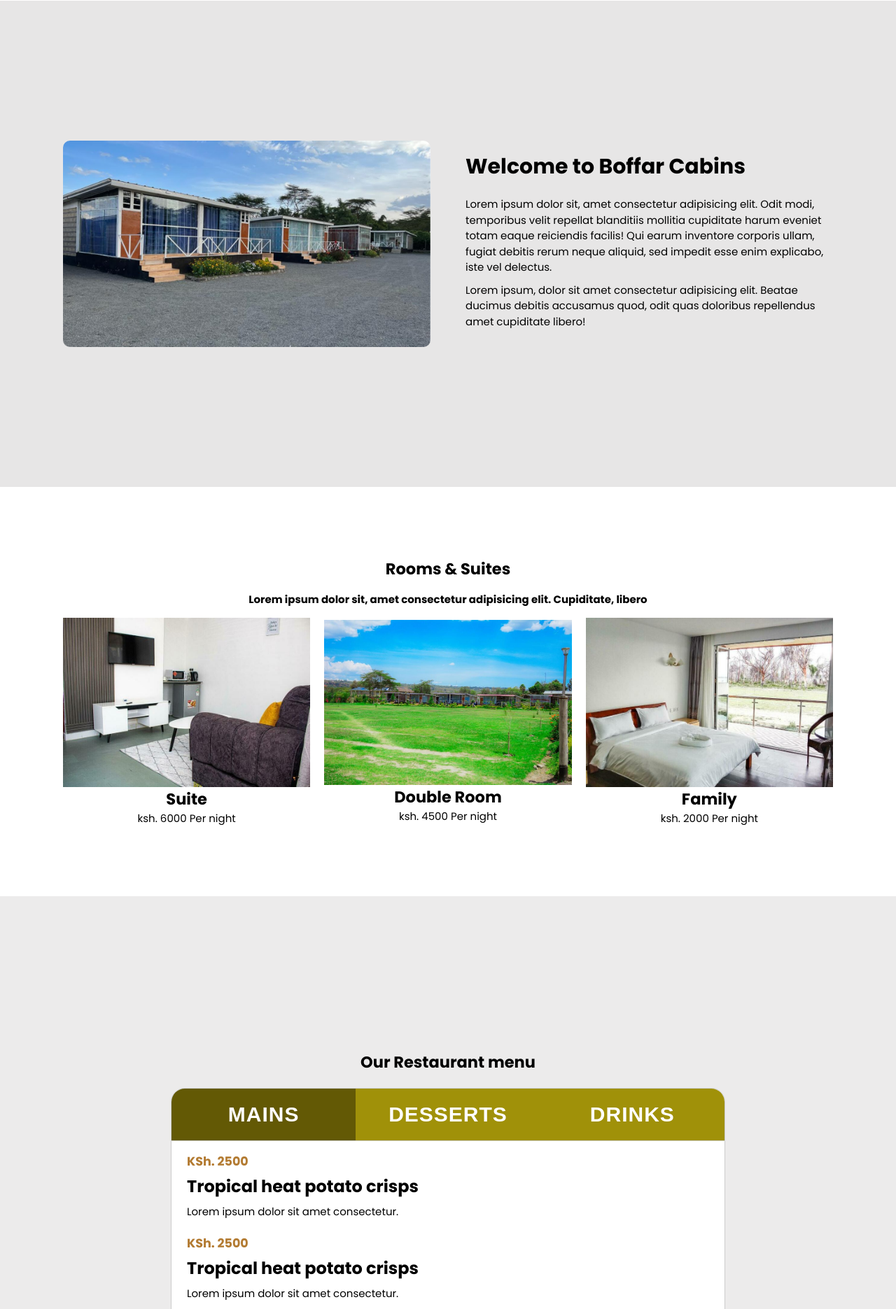
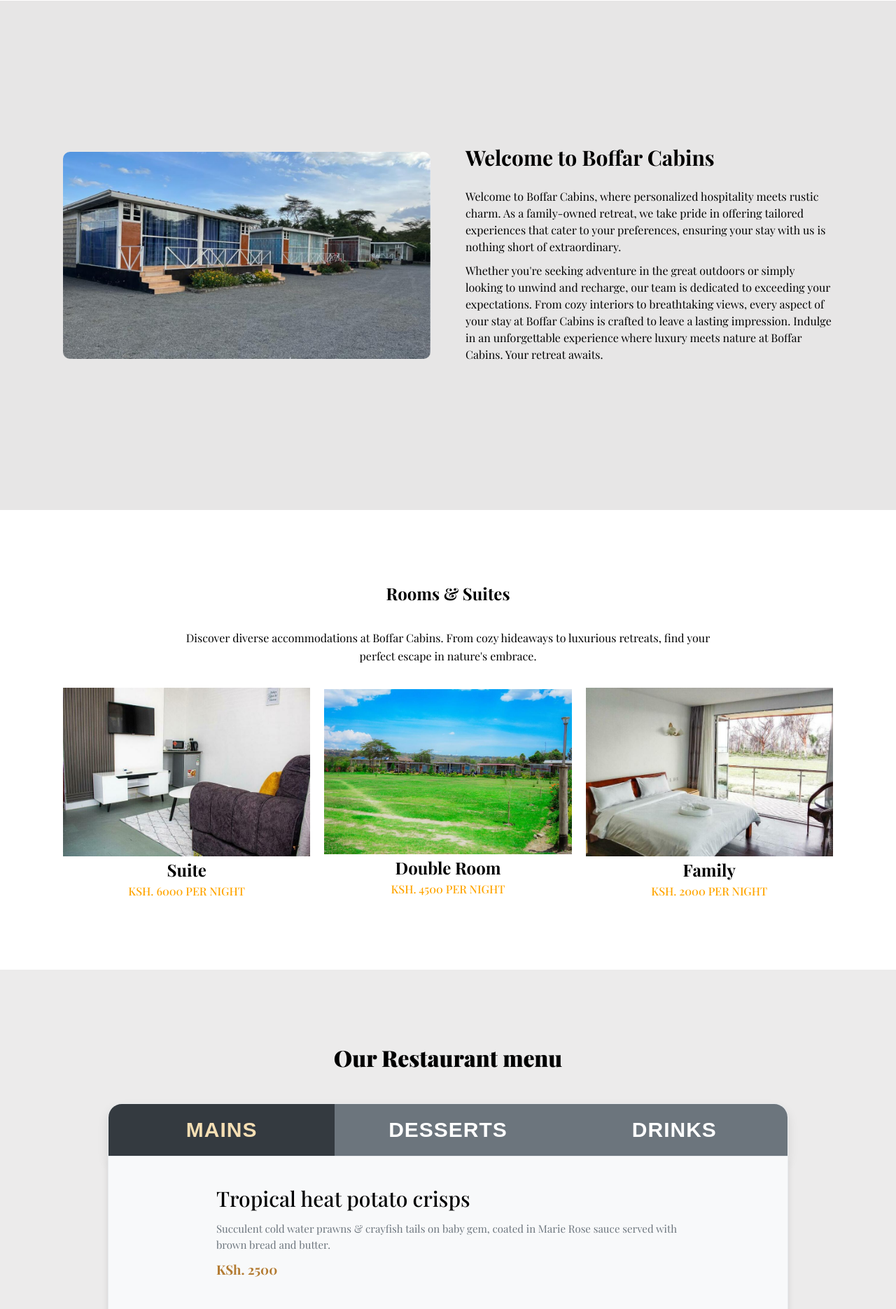
Before and after one commit to WangaiJM/boffar, a Django app: page / in a window 1280 px wide. Shown: the part 719-2590 px from the top of the page at 70% size. Run offline with Django 5.2, Linux system fonts and the light colour scheme; some libraries are stand-ins or nearby versions; grey boxes are pictures that could not be loaded.

Commit message:
adding content

```diff
--- a/pages/templates/index.html
+++ b/pages/templates/index.html
@@ -20,16 +20,18 @@
       <div class="about-description">
         <h2 class="title">Welcome to Boffar Cabins</h2>
         <p>
-          Lorem ipsum dolor sit, amet consectetur adipisicing elit. Odit modi,
-          temporibus velit repellat blanditiis mollitia cupiditate harum eveniet
-          totam eaque reiciendis facilis! Qui earum inventore corporis ullam,
-          fugiat debitis rerum neque aliquid, sed impedit esse enim explicabo,
-          iste vel delectus.
+          Welcome to Boffar Cabins, where personalized hospitality meets rustic
+          charm. As a family-owned retreat, we take pride in offering tailored
+          experiences that cater to your preferences, ensuring your stay with us
+          is nothing short of extraordinary.
         </p>
         <p>
-          Lorem ipsum, dolor sit amet consectetur adipisicing elit. Beatae
-          ducimus debitis accusamus quod, odit quas doloribus repellendus amet
-          cupiditate libero!
+          Whether you're seeking adventure in the great outdoors or simply
+          looking to unwind and recharge, our team is dedicated to exceeding
+          your expectations. From cozy interiors to breathtaking views, every
+          aspect of your stay at Boffar Cabins is crafted to leave a lasting
+          impression. Indulge in an unforgettable experience where luxury meets
+          nature at Boffar Cabins. Your retreat awaits.
         </p>
       </div>
     </div>
@@ -38,8 +40,8 @@
     <div class="container">
       <h2 class="title">Rooms & Suites</h2>
       <h4 class="features-subtitle">
-        Lorem ipsum dolor sit, amet consectetur adipisicing elit. Cupiditate,
-        libero
+        Discover diverse accommodations at Boffar Cabins. From cozy hideaways to
+        luxurious retreats, find your perfect escape in nature's embrace.
       </h4>
       <div class="feature-cards">
         <div class="feature-card">
@@ -78,32 +80,20 @@
 
       <div id="Tab1" class="tabcontent" style="display: block">
         <div class="menu-item">
-          <h3 class="price">KSh. 2500</h3>
           <h2 class="menu-title">Tropical heat potato crisps</h2>
           <p class="menu-description">
-            Lorem ipsum dolor sit amet consectetur.
+            Succulent cold water prawns & crayfish tails on baby gem, coated in
+            Marie Rose sauce served with brown bread and butter.
           </p>
+          <h3 class="price">KSh. 2500</h3>
         </div>
         <div class="menu-item">
-          <h3 class="price">KSh. 2500</h3>
-          <h2 class="menu-title">Tropical heat potato crisps</h2>
+          <h2 class="menu-title">Chicken Broccoli Penne</h2>
           <p class="menu-description">
-            Lorem ipsum dolor sit amet consectetur.
+            Oven-roasted seasoned chicken, fresh broccoli and penne tossed in a
+            creamy four cheese sauce. Served with warm Rustic Bread.
           </p>
-        </div>
-        <div class="menu-item">
-          <h3 class="price">KSh. 2500</h3>
-          <h2 class="menu-title">Tropical heat potato crisps</h2>
-          <p class="menu-description">
-            Lorem ipsum dolor sit amet consectetur.
-          </p>
-        </div>
-        <div class="menu-item">
-          <h3 class="price">KSh. 2500</h3>
-          <h2 class="menu-title">Tropical heat potato crisps</h2>
-          <p class="menu-description">
-            Lorem ipsum dolor sit amet consectetur.
-          </p>
+          <h3 class="price">KSh. 1400</h3>
         </div>
       </div>
 
--- a/pages/templates/rooms/index.html
+++ b/pages/templates/rooms/index.html
@@ -17,10 +17,7 @@
   <section id="features">
     <div class="container">
       <h2 class="title">Rooms & Suites</h2>
-      <h4 class="features-subtitle">
-        Lorem ipsum dolor sit, amet consectetur adipisicing elit. Cupiditate,
-        libero
-      </h4>
+      <h4 class="features-subtitle"></h4>
       <div class="feature-cards">
         <div class="feature-card">
           <img src="{% static 'images/img2.jpg' %}" alt="Suite" />
--- a/static/css/cta.css
+++ b/static/css/cta.css
@@ -8,5 +8,5 @@
 #cta .title {
   margin-bottom: 2rem;
   font-size: 4rem;
-  color: rgb(197, 28, 160);
+  color: var(--color-black);
 }
--- a/static/css/features.css
+++ b/static/css/features.css
@@ -13,3 +13,22 @@
   align-items: center;
   text-align: center;
 }
+
+.features-subtitle {
+  width: 70%;
+  margin: 2em auto;
+  font-weight: 400;
+}
+.room-price {
+  text-transform: uppercase;
+  color: var(--color-orange);
+  font-weight: 500;
+}
+/* Partnesr */
+
+#partners .title {
+  text-align: center;
+  margin: 2em 0;
+  font-size: 2em;
+  font-weight: 700;
+}
--- a/static/css/reset.css
+++ b/static/css/reset.css
@@ -1,40 +1,112 @@
-@import url("https://fonts.googleapis.com/css2?family=Poppins:wght@400;700&display=swap");
+@import url("https://fonts.googleapis.com/css2?family=Playfair+Display:wght@400;500;700;900&display=swap");
 
 :root {
-  --txt-link: white;
+  /* Primary Colors */
+  --color-wheat: #f5deb3;
+  --color-white: #ffffff;
+  --color-black: #000000;
+
+  /* Grays */
+  --color-gray-100: #f8f9fa;
+  --color-gray-200: #e9ecef;
+  --color-gray-300: #dee2e6;
+  --color-gray-400: #ced4da;
+  --color-gray-500: #adb5bd;
+  --color-gray-600: #6c757d;
+  --color-gray-700: #495057;
+  --color-gray-800: #343a40;
+  --color-gray-900: #212529;
+
+  /* Additional Colors */
+  --color-red: #ff0000;
+  --color-blue: #0000ff;
+  --color-green: #008000;
+  --color-yellow: #ffff00;
+  --color-orange: #ffa500;
+  --color-purple: #800080;
+  --color-pink: #ff69b4;
+  --color-cyan: #00ffff;
+  --color-magenta: #ff00ff;
+
+  /* Text Colors */
+  --color-text-primary: var(--color-black);
+  --color-text-secondary: var(--color-gray-600);
+  --color-text-muted: var(--color-gray-500);
+  --color-text-accent: var(--color-blue);
+
+  /* Button Colors */
+  --color-button-primary-bg: var(--color-blue);
+  --color-button-primary-text: var(--color-white);
+  --color-button-secondary-bg: var(--color-gray-300);
+  --color-button-secondary-text: var(--color-gray-800);
+  --color-button-danger-bg: var(--color-red);
+  --color-button-danger-text: var(--color-white);
+  --color-button-success-bg: var(--color-green);
+  --color-button-success-text: var(--color-white);
+
+  /* Box Shadows */
+  --box-shadow-sm: 0 1px 2px 0 rgba(0, 0, 0, 0.05);
+  --box-shadow: 0 3px 6px 0 rgba(0, 0, 0, 0.1);
+  --box-shadow-md: 0 5px 10px 0 rgba(0, 0, 0, 0.1);
+  --box-shadow-lg: 0 8px 16px 0 rgba(0, 0, 0, 0.1);
+  --box-shadow-xl: 0 12px 24px 0 rgba(0, 0, 0, 0.1);
+  --box-shadow-2xl: 0 24px 48px 0 rgba(0, 0, 0, 0.1);
 }
+/* Apply box-sizing to all elements */
 *,
-*::after,
-*::before {
+*::before,
+*::after {
+  box-sizing: border-box;
+}
+
+/* Set default margin and padding to zero for all elements */
+*,
+*::before,
+*::after {
   margin: 0;
   padding: 0;
-  box-sizing: border-box;
 }
+
+/* Set default font size for HTML */
 html {
-  font-size: 62.5%;
+  font-size: 62.5%; /* 1rem = 10px, 1.5rem = 15px */
 }
+
+/* Set default font family and font size for body */
 body {
-  font-size: 1.5rem;
-  font-family: "Poppins";
+  font-family: "Playfair Display", serif; /* Change fallback font if necessary */
+  font-size: 1.6rem; /* 16px */
+  line-height: 1.6; /* Match font size for easier line-height management */
 }
+
+/* Set default line height for paragraphs */
 p {
-  line-height: 1.5;
+  line-height: 1.5; /* Match line-height with body font size */
 }
+
+/* Remove default underline from anchor links */
 a {
   text-decoration: none;
+  color: var(--color-wheat);
 }
+
+/* Make images and svgs responsive */
 img,
 svg {
   max-width: 100%;
+  height: auto; /* Maintain aspect ratio */
   display: block;
 }
+
+/* Remove default list styles */
 ul,
 ol {
   list-style: none;
 }
 
+/* Set maximum width for container and center it horizontally */
 .container {
-  width: 90%;
-  margin: 0 auto;
-  max-width: 1100px;
+  width: 90%; /* Responsive width */
+  margin: 0 auto; /* Center container horizontally */
+  max-width: 1100px; /* Limit maximum width */
 }
--- a/static/css/restaurant.css
+++ b/static/css/restaurant.css
@@ -1,19 +1,28 @@
 #restaurant {
-  padding: 20rem;
+  padding: 10rem;
   background-color: #ecebeb;
 }
 #restaurant .title {
   text-align: center;
-  margin: 2rem 0;
+  margin-bottom: 4rem;
+  font-weight: 900;
+  font-size: 2em;
 }
 .menu-item {
-  padding: 1rem;
+  padding: 3rem 0 2rem 0;
+  width: 70%;
+  margin: 0 auto;
 }
 .price {
-  margin-bottom: 0.5rem;
+  margin-top: 1rem;
   color: rgb(179, 123, 50);
 }
 .menu-title {
-  font-size: 2.4rem;
+  font-size: 3rem;
   margin-bottom: 0.8rem;
+  font-weight: 500;
 }
+.menu-description {
+  font-size: 1.5rem;
+  color: var(--color-text-secondary);
+}
--- a/static/css/tab.css
+++ b/static/css/tab.css
@@ -1,8 +1,9 @@
 /* Style the tab buttons */
 .tab {
   overflow: hidden;
-  border: 1px solid #ccc;
-  background-color: #f1f1f1;
+  border: 1px solid var(--color-gray-200);
+  box-shadow: var(--box-shadow-lg);
+  background-color: var(--color-white);
   display: grid;
   grid-template-columns: repeat(3, 1fr);
   border-radius: 2rem 2rem 0 0;
@@ -16,8 +17,8 @@
   cursor: pointer;
   padding: 2rem 1.6rem;
   transition: 0.3s;
-  background-color: rgb(160, 145, 9);
-  color: white;
+  background-color: var(--color-gray-600);
+  color: var(--color-white);
   font-weight: 700;
   font-size: 3rem;
   letter-spacing: 1px;
@@ -25,20 +26,22 @@
 
 /* Change background color of buttons on hover */
 .tab button:hover {
-  background-color: #ddd;
-  color: black;
+  background-color: var(--color-gray-700);
+  color: var(--color-wheat);
 }
 
 /* Create an active/current tablink class */
 .tab button.active {
-  background-color: #635905;
+  background-color: var(--color-gray-800);
+  color: var(--color-wheat);
 }
 
 /* Style the tab content */
 .tabcontent {
   display: none;
   padding: 6px 12px;
-  border: 1px solid #ccc;
+  border: 1px solid var(--color-gray-200);
+  box-shadow: var(--box-shadow-md);
   border-top: none;
-  background-color: white;
+  background-color: var(--color-gray-100);
 }
--- a/static/js/index.js
+++ b/static/js/index.js
@@ -30,5 +30,5 @@
     showSlide(currentSlide);
   }
 
-  setInterval(nextSlide, 10000); // Change slide every 5 seconds
+  setInterval(nextSlide, 5000); // Change slide every 5 seconds
 });
```
Also changed, not shown: pages/templates/about/about.html (+20 -8 lines), static/css/header.css (+15 -25 lines).
